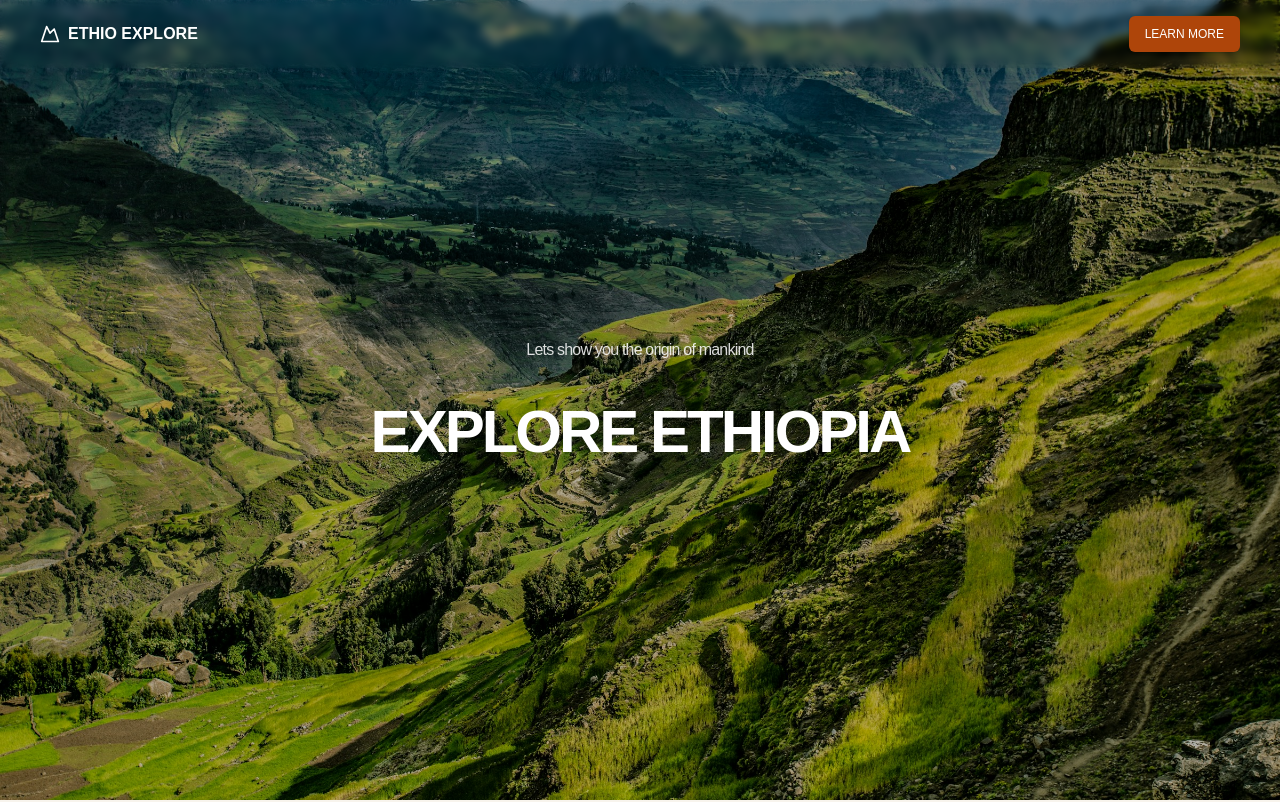
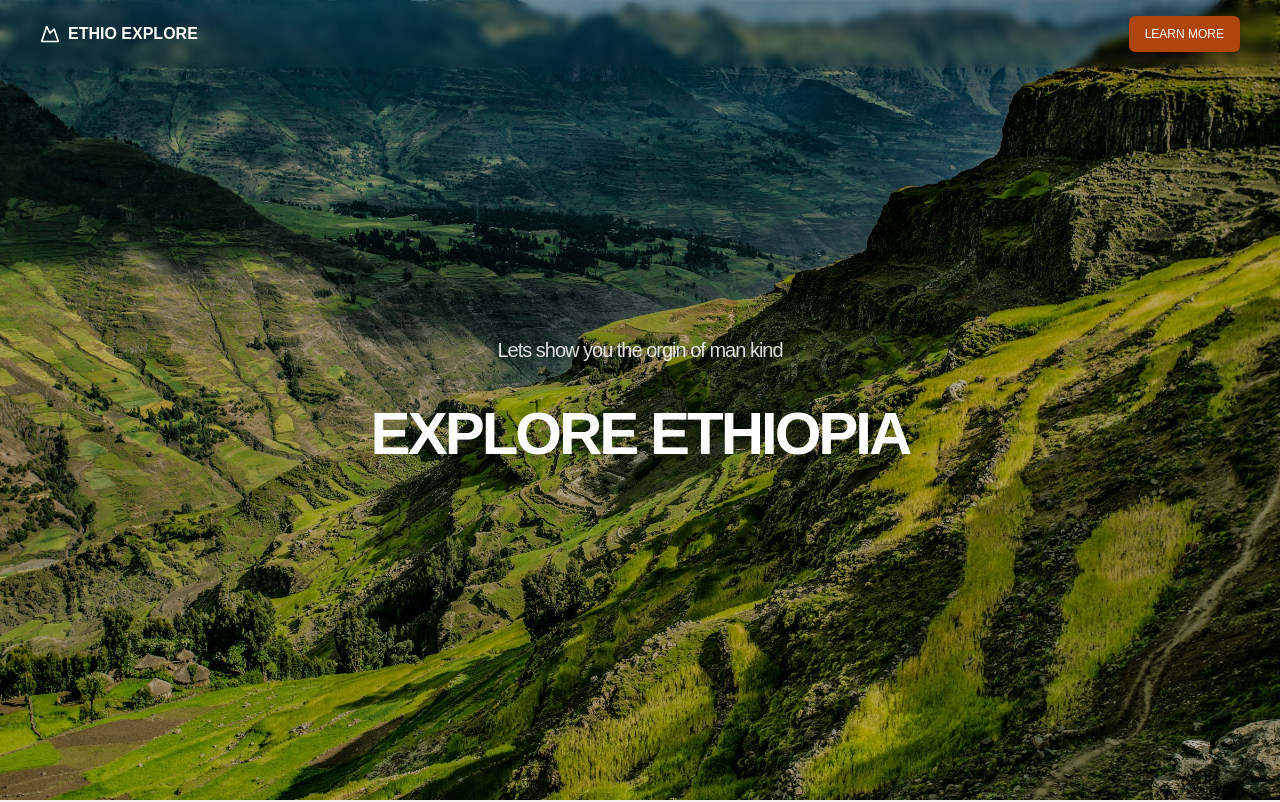
Before and after one commit to Ammarmyp/ammar_explore_ethiopia, a Next.js app: page / in a window 1280 px wide. Shown: the top 802 px of the page. Built offline with nearby package versions, Linux system fonts and the light colour scheme.

Commit message:
dynamic banner

```diff
--- a/app/page.tsx
+++ b/app/page.tsx
@@ -10,11 +10,19 @@ import TeamsSection from "./layout/TeamsSection";
 export default function Home() {
   return (
     <>
-      <Banner />
+      <Banner
+        image={"banner1.jpg"}
+        heading={"EXPLORE ETHIOPIA"}
+        subHeading={"Lets show you the orgin of  man kind"}
+      />
       <CompassQoute />
       <LocationSection />
       <OurService />
       <TeamsSection />
+      <Banner
+        image={"coffe.jpg"}
+        heading={`"Unlock Incredible Savings – and lets discuss your Adventure!"`}
+      />
     </>
   );
 }
--- a/components/custom/Banner.tsx
+++ b/components/custom/Banner.tsx
@@ -1,15 +1,26 @@
 import React from "react";
 
-const Banner = () => {
+interface Props {
+  image: string;
+  heading: string;
+  subHeading?: string;
+}
+
+const Banner = ({ image, heading, subHeading }: Props) => {
   return (
-    <div className="bg-[url('/assets/banner1.jpg')] bg-no-repeat bg-center bg-cover w-full h-screen">
+    <div
+      className="relative bg-no-repeat bg-center bg-cover w-full h-[70vh] md:h-screen text-center"
+      style={{ backgroundImage: `url('/assets/${image}')` }}
+    >
       <div className="absolute inset-0 bg-black bg-opacity-30" />
-      <div className="relative z-10 flex flex-col justify-center items-center h-full text-white  space-y-10">
-        <p className=" text-white/85 tracking-tighter">
-          Lets show you the origin of mankind
-        </p>
-        <h1 className="text-4xl md:text-6xl font-extrabold tracking-tighter">
-          EXPLORE ETHIOPIA
+      <div className="relative z-10 flex flex-col justify-center items-center h-full text-white space-y-5 md:space-y-10 px-4 md:px-16">
+        {subHeading && (
+          <p className="text-white/85 tracking-tighter text-lg md:text-xl ">
+            {subHeading}
+          </p>
+        )}
+        <h1 className="text-3xl sm:text-4xl md:text-5xl lg:text-6xl font-extrabold tracking-tighter">
+          {heading}
         </h1>
       </div>
     </div>
```
